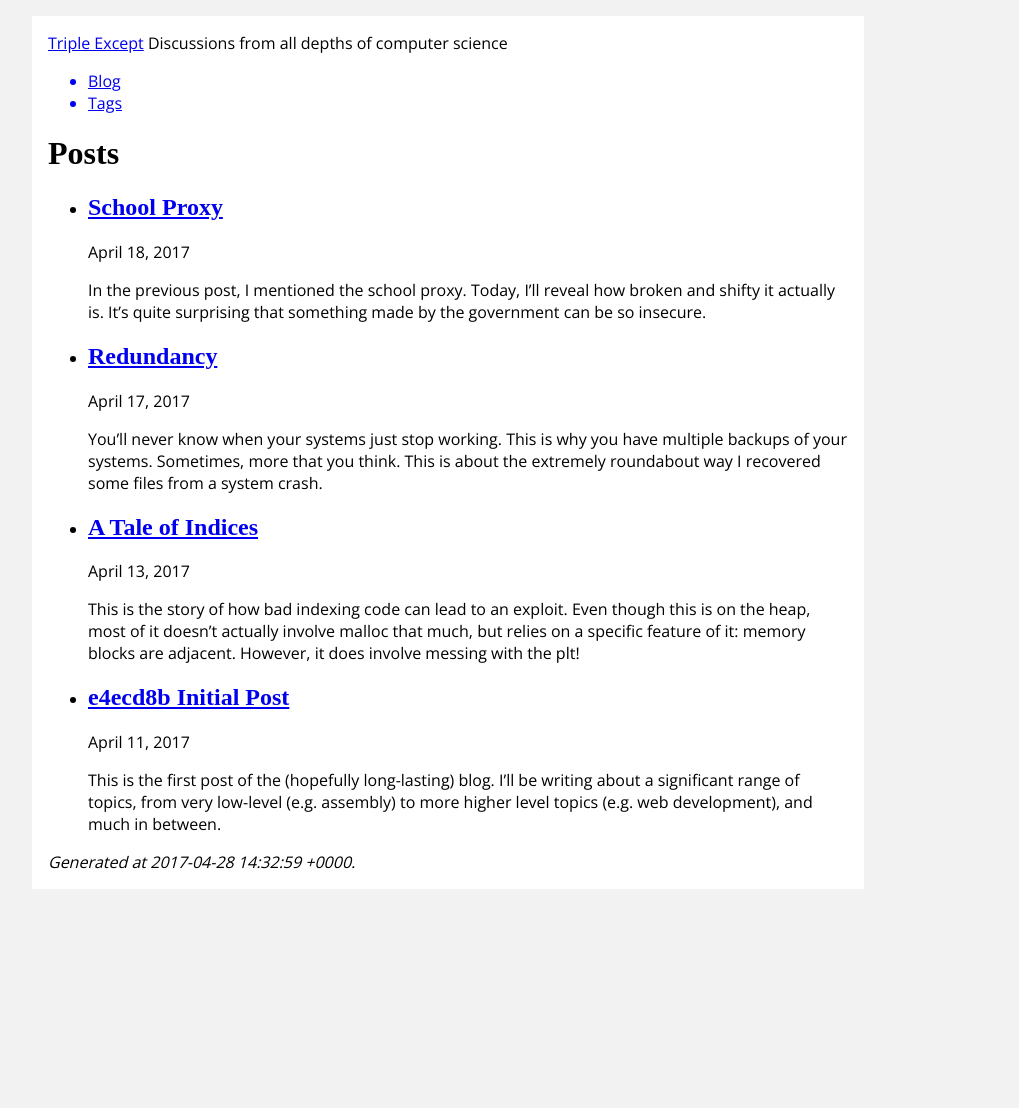
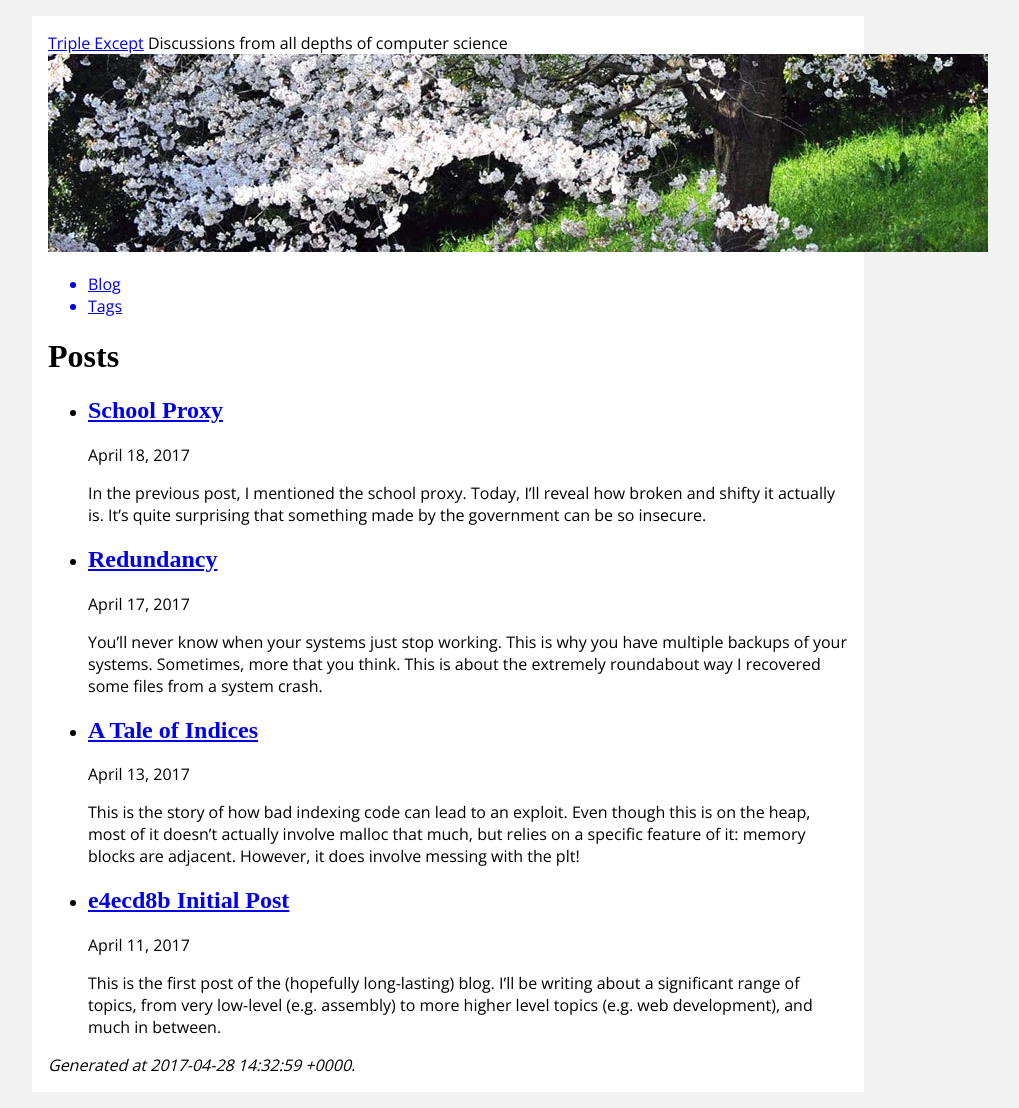
Before and after one commit to ralismark/ralismark.github.io, a Jekyll site: the page built from index.md, in a window 1280 px wide. Shown: the whole page, without its empty margins (192-1211 px from the left). Built offline with Jekyll 4.4.1, drawn with Linux system fonts in a browser that asks for light colours; some web fonts are replaced; before the commit the page ends 905 px from its top, so only the background shows below that.

Commit message:
Add banner

```diff
--- a/_includes/header.html
+++ b/_includes/header.html
@@ -7,6 +7,8 @@
 			<span class="site-desc">{{ site.description }}</span>
 		</div>
 
+		<div class="banner">
+			<img src="{{ "/assets/cherryblossoms.jpg" | relative_url }}">
 		<nav class="site-nav">
 			<ul class="nav-list">
 				{% for page in site.pages %}
@@ -20,6 +22,6 @@
 				{% endfor %}
 			</ul>
 		</nav>
-
+		</div>
 	</div>
 </header>
```
Also changed, not shown: assets/cherryblossoms.jpg (added).
